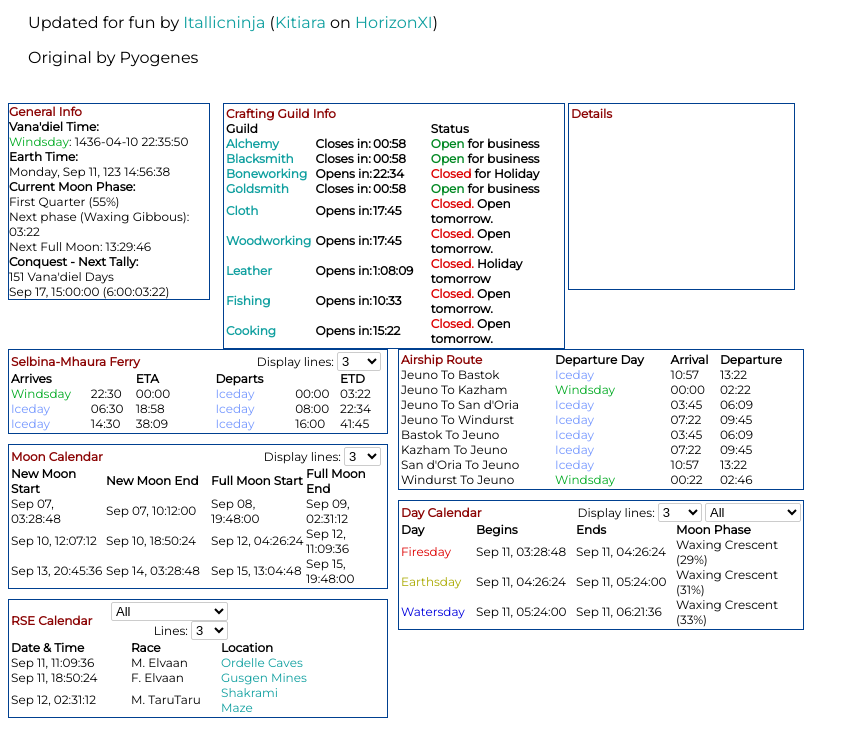
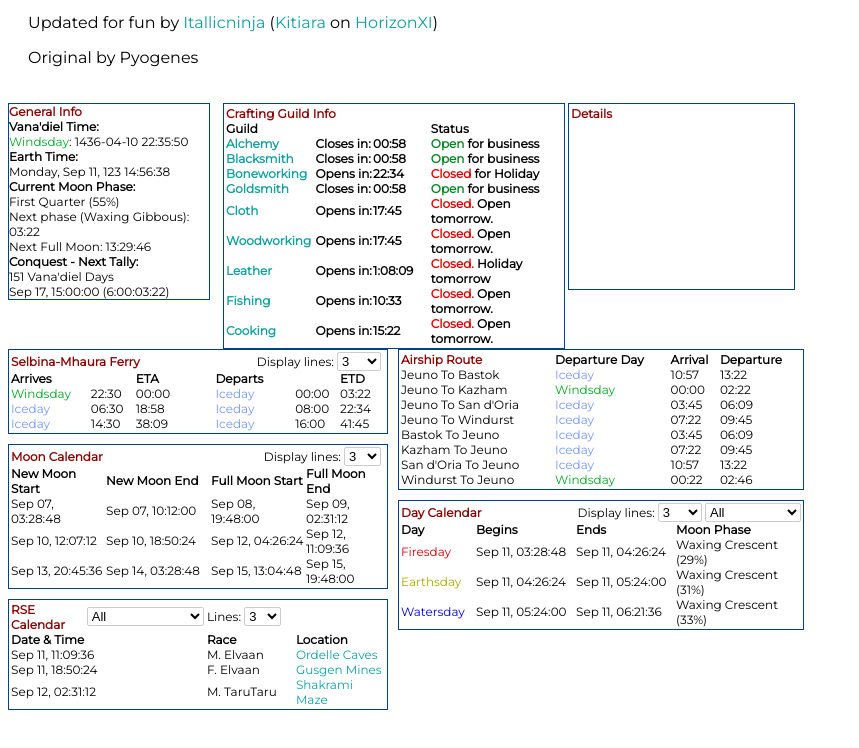
Before and after one commit to italicninja/timer, a website: page index.html in a window 1280 px wide. Shown: the part 139-887 px from the top of the page, without its empty margins (0-859 px from the left). Drawn offline with Linux system fonts and the light colour scheme.

Commit message:
tweaks to make dark mode better normalize all box titles normalize all dropdowns

```diff
--- a/index.html
+++ b/index.html
@@ -151,7 +151,7 @@
               <TD HEIGHT=10></TD>
             </TR>
             <TR>
-              <TD VALIGN='TOP' CLASS='box' WIDTH='380'>
+              <TD VALIGN='TOP' CLASS='box' WIDTH='350'>
                 <TABLE CLASS='blank' CELLPADDING="0" CELLSPACING="0">
                   <TR>
                     <TD WIDTH='100'>
@@ -159,7 +159,7 @@
                         <B class="box-header">RSE Calendar</FONT>
                       </B>
                     </TD>
-                    <TD WIDTH='50' ALIGN='right'>
+                    <TD WIDTH='500 ALIGN='right'>
                       <SELECT NAME="RSErace" CLASS="box">
                         <OPTION VALUE="0">Male Hume
                         <OPTION VALUE="1">Female Hume
--- a/js/timer.js
+++ b/js/timer.js
@@ -239,7 +239,7 @@ function getRSE()  {
    var race = document.Timer.RSErace.value;
 
    if (race > 7) {
-      RSECal = "<TABLE CLASS='blank' CELLPADDING='0' CELLSPACING='0'><TR><TH WIDTH='120' ALIGN='LEFT'>Date & Time</TH><TH WIDTH='90' ALIGN='LEFT'>Race</TH><TH WIDTH='90' ALIGN='LEFT'>Location</TH></TR>"
+      RSECal = "<TABLE CLASS='blank' CELLPADDING='0' CELLSPACING='0'><TR><TH WIDTH='200' ALIGN='LEFT'>Date & Time</TH><TH WIDTH='90' ALIGN='LEFT'>Race</TH><TH WIDTH='90' ALIGN='LEFT'>Location</TH></TR>"
       for ( i = 0; i < repeatCal; i++) {
          elapsedWeeks = Math.floor( (localtime - RSEtime) / (8 * msGameDay) ) + i;
          RSEstart = RSEtime + (elapsedWeeks * 8 * msGameDay);
@@ -250,7 +250,7 @@ function getRSE()  {
       }
      if (repeatCal < 1) { RSECal = ""; } else { RSECal = RSECal + '</TABLE>'; }
    } else {
-      RSECal = "<TABLE CLASS='blank' CELLPADDING='0' CELLSPACING='0'><TR><TH WIDTH='150' ALIGN='LEFT'>Start</TH><TH WIDTH='90' ALIGN='LEFT'>End</TH><TH WIDTH='150' ALIGN='LEFT'>Location</TH></TR>"
+      RSECal = "<TABLE CLASS='blank' CELLPADDING='0' CELLSPACING='0'><TR><TH WIDTH='200' ALIGN='LEFT'>Start</TH><TH WIDTH='120' ALIGN='LEFT'>End</TH><TH WIDTH='60' ALIGN='LEFT'>Location</TH></TR>"
       offsetTime = race * 8 * msGameDay;
 
       for ( i = 0; i < repeatCal; i++) {
```
